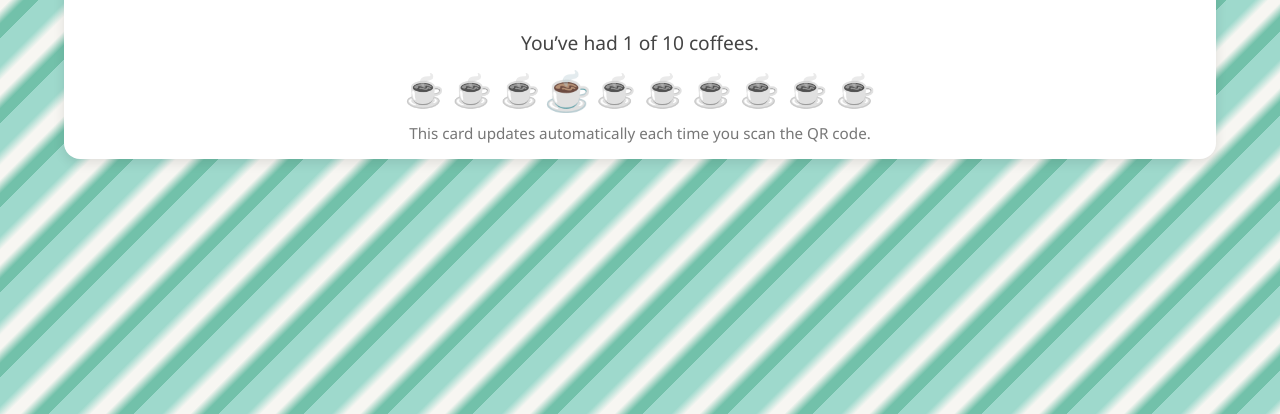
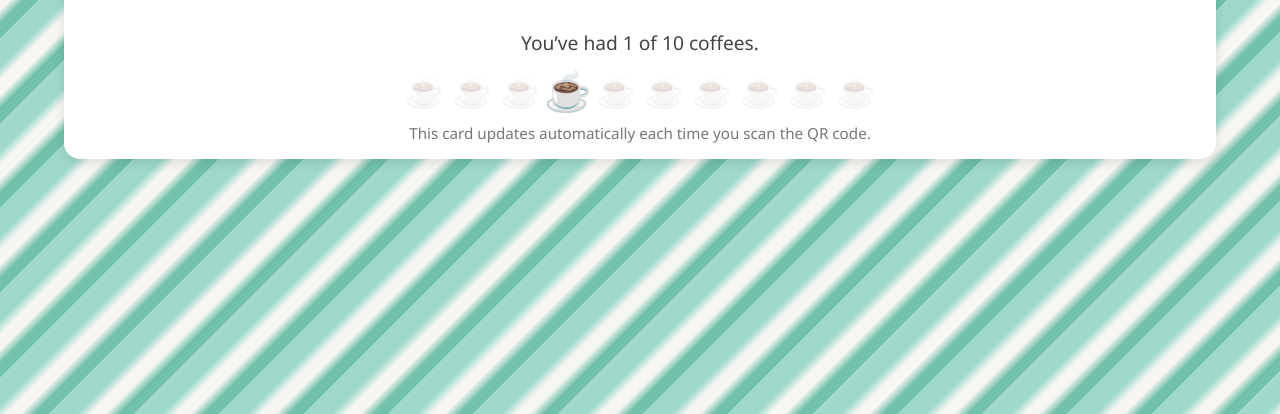
Before and after one commit to ShimonNavon/coffee-punchcardAPP-pubic, a plain HTML site: page index.html in a window 1280 px wide. Shown: the part 386-800 px from the top of the page. Drawn offline with nearby package versions, Linux system fonts and the light colour scheme.

Commit message:
cups fade looks cool

```diff
--- a/script.js
+++ b/script.js
@@ -20,13 +20,11 @@ function punchRandom() {
   const filled = getFilled();
   if (filled.length >= MAX_COFFEES) return filled;
 
-  // compute array of remaining indices
   const remaining = [];
   for (let i = 0; i < MAX_COFFEES; i++) {
     if (!filled.includes(i)) remaining.push(i);
   }
 
-  // pick a random slot
   const pick = remaining[Math.floor(Math.random() * remaining.length)];
   filled.push(pick);
   setFilled(filled);
@@ -40,24 +38,26 @@ function updateStatus() {
   const status = document.getElementById('status');
   const cupsContainer = document.getElementById('cups');
 
-  // Text message
+  // ——— status message ———
   if (count >= MAX_COFFEES) {
     status.textContent = `🎉 You’ve earned a free coffee! (${count}/${MAX_COFFEES})`;
   } else {
     status.textContent = `You’ve had ${count} of ${MAX_COFFEES} coffees.`;
   }
 
-  // Icons row
+  // ——— cups row ———
   cupsContainer.innerHTML = '';
   for (let i = 0; i < MAX_COFFEES; i++) {
     const cup = document.createElement('span');
     cup.classList.add('cup');
-    if (filled.includes(i)) cup.classList.add('filled');
     cup.textContent = '☕';
+    if (filled.includes(i)) {
+      cup.classList.add('filled');
+    }
     cupsContainer.appendChild(cup);
   }
 
-  // Celebration + confetti
+  // ——— confetti on completion ———
   if (count === MAX_COFFEES) {
     if (!window._confettiShown) {
       confetti({ particleCount: 150, spread: 100, origin: { y: 0.6 } });
--- a/style.css
+++ b/style.css
@@ -74,13 +74,15 @@ body {
 
 .cup {
   font-size: 2em;
-  transition: transform 0.3s, filter 0.3s;
-  filter: grayscale(100%); /* start B&W */
+  display: inline-block;                  /* ensure transform works smoothly */
+  transition: transform 0.3s, opacity 0.3s;
+  opacity: 0.2;                           /* start very faded */
 }
 
 .cup.filled {
   transform: scale(1.2);
-  filter: none;            /* full color when punched */
+  opacity: 1;                             /* fade into full color */
+  /* you can drop the `filter: none` since we’re not using grayscale here */
 }
 
 .note {
```
